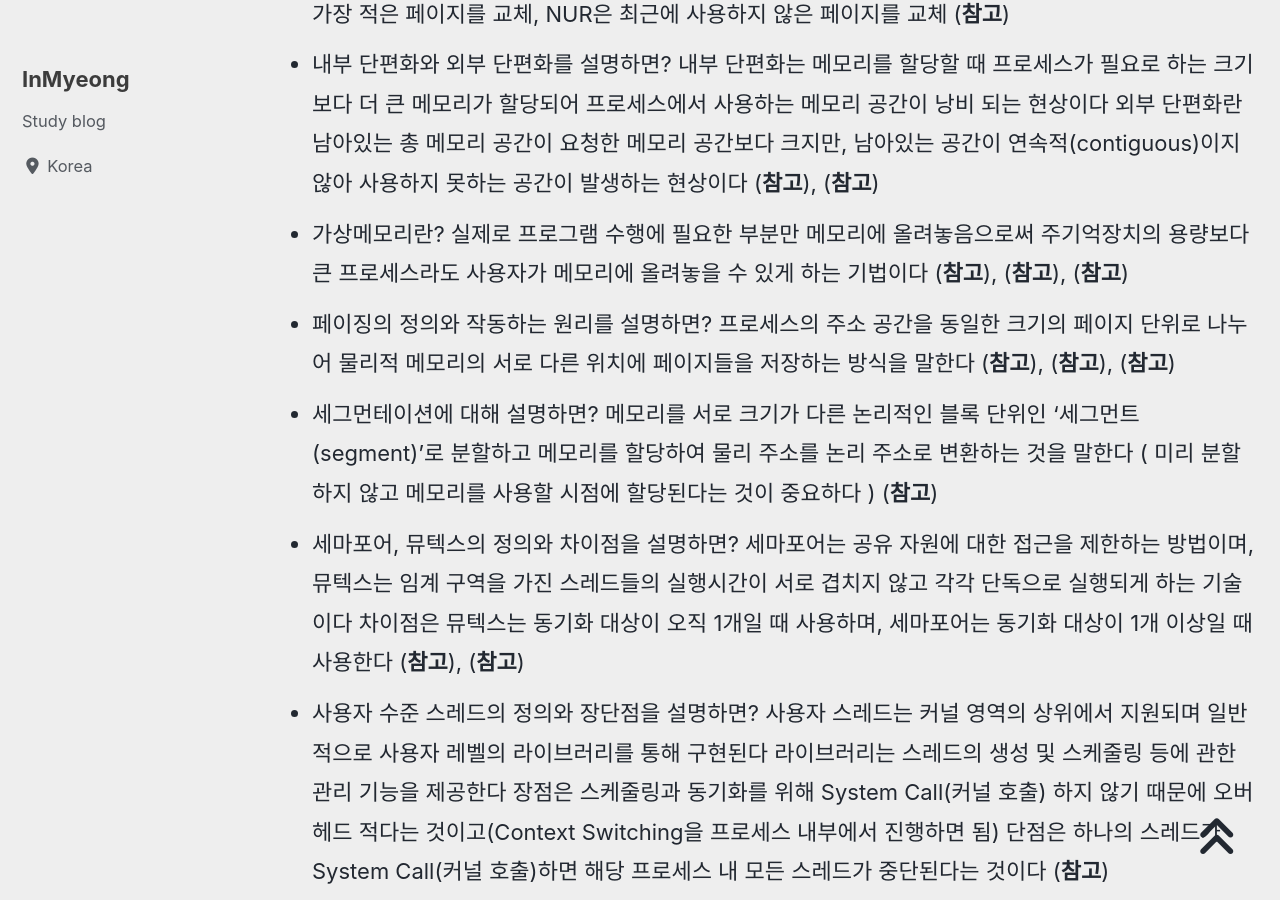
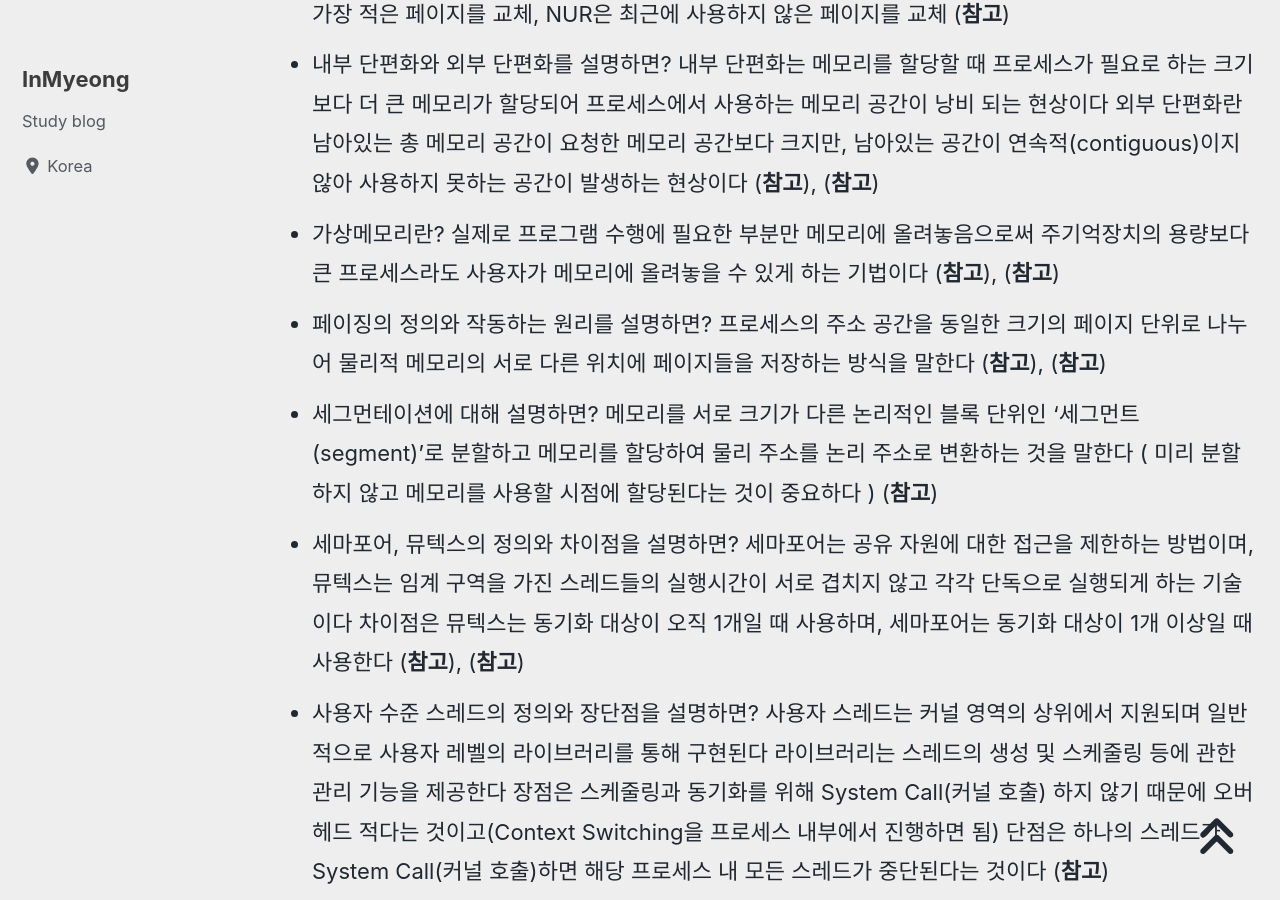
Before and after one commit to devMyeong/devMyeong.github.io, a Jekyll site: the page built from _posts/cs/2022-09-05-블로그-면접준비.md, in a window 1280 px wide and 900 px high, scrolled down 25787 px. Built offline with Jekyll 4.4.1, drawn with Linux system fonts in a browser that asks for light colours; cached includes are drawn as plain includes; nearby versions of some CDN libraries; some web fonts are replaced; comment, search, counter and statistics services are not loaded.

Commit message:
Chore : 수정

```diff
--- a/_posts/cs/2022-09-05-블로그-면접준비.md
+++ b/_posts/cs/2022-09-05-블로그-면접준비.md
@@ -240,8 +240,8 @@ last_modified_at: 2022-10-30
 - 페이지 폴트란 무엇인가? CPU가 프로그램을 실행하면서 필요한 페이지가 물리적 메모리에 없는 경우도 생기게 되는데 이것을 페이지 폴트(Page Fault)라고 한다 ([**참고**](https://velog.io/@jiseong/OS-%EA%B0%80%EC%83%81%EB%A9%94%EB%AA%A8%EB%A6%AC%EC%99%80-%ED%8E%98%EC%9D%B4%EC%A7%80%ED%8F%B4%ED%8A%B8-gyq8tftz))
 - 페이지 폴트 발생시 사용하는 알고리즘과 해당 알고리즘에 대해 설명하면? 페이지 교체 알고리즘을 사용하며, OPT는 앞으로 가장 오랫동안 사용하지 않을 페이지를 교체 ( 실현 가능성 없음 ), FIFO는 메모리가 할당된 순서대로 페이지를 교체, LRU는 가장 오랫동안 사용되지 않은 페이지 교체, LFU는 사용 빈도가 가장 적은 페이지를 교체, NUR은 최근에 사용하지 않은 페이지를 교체 ([**참고**](https://velog.io/@jiseong/OS-%EA%B0%80%EC%83%81%EB%A9%94%EB%AA%A8%EB%A6%AC%EC%99%80-%ED%8E%98%EC%9D%B4%EC%A7%80%ED%8F%B4%ED%8A%B8-gyq8tftz))
 - 내부 단편화와 외부 단편화를 설명하면? 내부 단편화는 메모리를 할당할 때 프로세스가 필요로 하는 크기보다 더 큰 메모리가 할당되어 프로세스에서 사용하는 메모리 공간이 낭비 되는 현상이다 외부 단편화란 남아있는 총 메모리 공간이 요청한 메모리 공간보다 크지만, 남아있는 공간이 연속적(contiguous)이지 않아 사용하지 못하는 공간이 발생하는 현상이다 ([**참고**](https://junghyun100.github.io/%EB%A9%94%EB%AA%A8%EB%A6%AC%EB%8B%A8%ED%8E%B8%ED%99%94/)), ([**참고**](https://code-lab1.tistory.com/54))
-- 가상메모리란? 실제로 프로그램 수행에 필요한 부분만 메모리에 올려놓음으로써 주기억장치의 용량보다 큰 프로세스라도 사용자가 메모리에 올려놓을 수 있게 하는 기법이다 ([**참고**](https://luv-n-interest.tistory.com/1005)), ([**참고**](https://devmyeong.github.io/interview/%EB%B8%94%EB%A1%9C%EA%B7%B8-%EB%A9%B4%EC%A0%91%EC%A4%80%EB%B9%84/)), ([**참고**](https://velog.io/@chappi/OS%EB%8A%94-%ED%95%A0%EA%BB%80%EB%8D%B0-%ED%95%B5%EC%8B%AC%EB%A7%8C-%ED%95%A9%EB%8B%88%EB%8B%A4.-14%ED%8E%B8-%EA%B0%80%EC%83%81-%EB%A9%94%EB%AA%A8%EB%A6%AC-%EA%B0%9C%EC%9A%94-%ED%8E%98%EC%9D%B4%EC%A7%95))
-- 페이징의 정의와 작동하는 원리를 설명하면? 프로세스의 주소 공간을 동일한 크기의 페이지 단위로 나누어 물리적 메모리의 서로 다른 위치에 페이지들을 저장하는 방식을 말한다 ([**참고**](https://zangzangs.tistory.com/134)), ([**참고**](https://devmyeong.github.io/interview/%EB%B8%94%EB%A1%9C%EA%B7%B8-%EB%A9%B4%EC%A0%91%EC%A4%80%EB%B9%84/)), ([**참고**](https://velog.io/@chappi/OS%EB%8A%94-%ED%95%A0%EA%BB%80%EB%8D%B0-%ED%95%B5%EC%8B%AC%EB%A7%8C-%ED%95%A9%EB%8B%88%EB%8B%A4.-14%ED%8E%B8-%EA%B0%80%EC%83%81-%EB%A9%94%EB%AA%A8%EB%A6%AC-%EA%B0%9C%EC%9A%94-%ED%8E%98%EC%9D%B4%EC%A7%95))
+- 가상메모리란? 실제로 프로그램 수행에 필요한 부분만 메모리에 올려놓음으로써 주기억장치의 용량보다 큰 프로세스라도 사용자가 메모리에 올려놓을 수 있게 하는 기법이다 ([**참고**](https://luv-n-interest.tistory.com/1005)), ([**참고**](https://velog.io/@chappi/OS%EB%8A%94-%ED%95%A0%EA%BB%80%EB%8D%B0-%ED%95%B5%EC%8B%AC%EB%A7%8C-%ED%95%A9%EB%8B%88%EB%8B%A4.-14%ED%8E%B8-%EA%B0%80%EC%83%81-%EB%A9%94%EB%AA%A8%EB%A6%AC-%EA%B0%9C%EC%9A%94-%ED%8E%98%EC%9D%B4%EC%A7%95))
+- 페이징의 정의와 작동하는 원리를 설명하면? 프로세스의 주소 공간을 동일한 크기의 페이지 단위로 나누어 물리적 메모리의 서로 다른 위치에 페이지들을 저장하는 방식을 말한다 ([**참고**](https://zangzangs.tistory.com/134)), ([**참고**](https://velog.io/@chappi/OS%EB%8A%94-%ED%95%A0%EA%BB%80%EB%8D%B0-%ED%95%B5%EC%8B%AC%EB%A7%8C-%ED%95%A9%EB%8B%88%EB%8B%A4.-14%ED%8E%B8-%EA%B0%80%EC%83%81-%EB%A9%94%EB%AA%A8%EB%A6%AC-%EA%B0%9C%EC%9A%94-%ED%8E%98%EC%9D%B4%EC%A7%95))
 - 세그먼테이션에 대해 설명하면? 메모리를 서로 크기가 다른 논리적인 블록 단위인 '세그먼트(segment)'로 분할하고 메모리를 할당하여 물리 주소를 논리 주소로 변환하는 것을 말한다 ( 미리 분할하지 않고 메모리를 사용할 시점에 할당된다는 것이 중요하다 ) ([**참고**](https://plummmm.tistory.com/356))
 - 세마포어, 뮤텍스의 정의와 차이점을 설명하면? 세마포어는 공유 자원에 대한 접근을 제한하는 방법이며, 뮤텍스는 임계 구역을 가진 스레드들의 실행시간이 서로 겹치지 않고 각각 단독으로 실행되게 하는 기술이다 차이점은 뮤텍스는 동기화 대상이 오직 1개일 때 사용하며, 세마포어는 동기화 대상이 1개 이상일 때 사용한다 ([**참고**](https://gyoogle.dev/blog/computer-science/operating-system/Semaphore%20&%20Mutex.html)), ([**참고**](https://heeonii.tistory.com/14))
 - 사용자 수준 스레드의 정의와 장단점을 설명하면? 사용자 스레드는 커널 영역의 상위에서 지원되며 일반적으로 사용자 레벨의 라이브러리를 통해 구현된다 라이브러리는 스레드의 생성 및 스케줄링 등에 관한 관리 기능을 제공한다 장점은 스케줄링과 동기화를 위해 System Call(커널 호출) 하지 않기 때문에 오버헤드 적다는 것이고(Context Switching을 프로세스 내부에서 진행하면 됨) 단점은 하나의 스레드가 System Call(커널 호출)하면 해당 프로세스 내 모든 스레드가 중단된다는 것이다 ([**참고**](https://kspsd.tistory.com/50))
```
